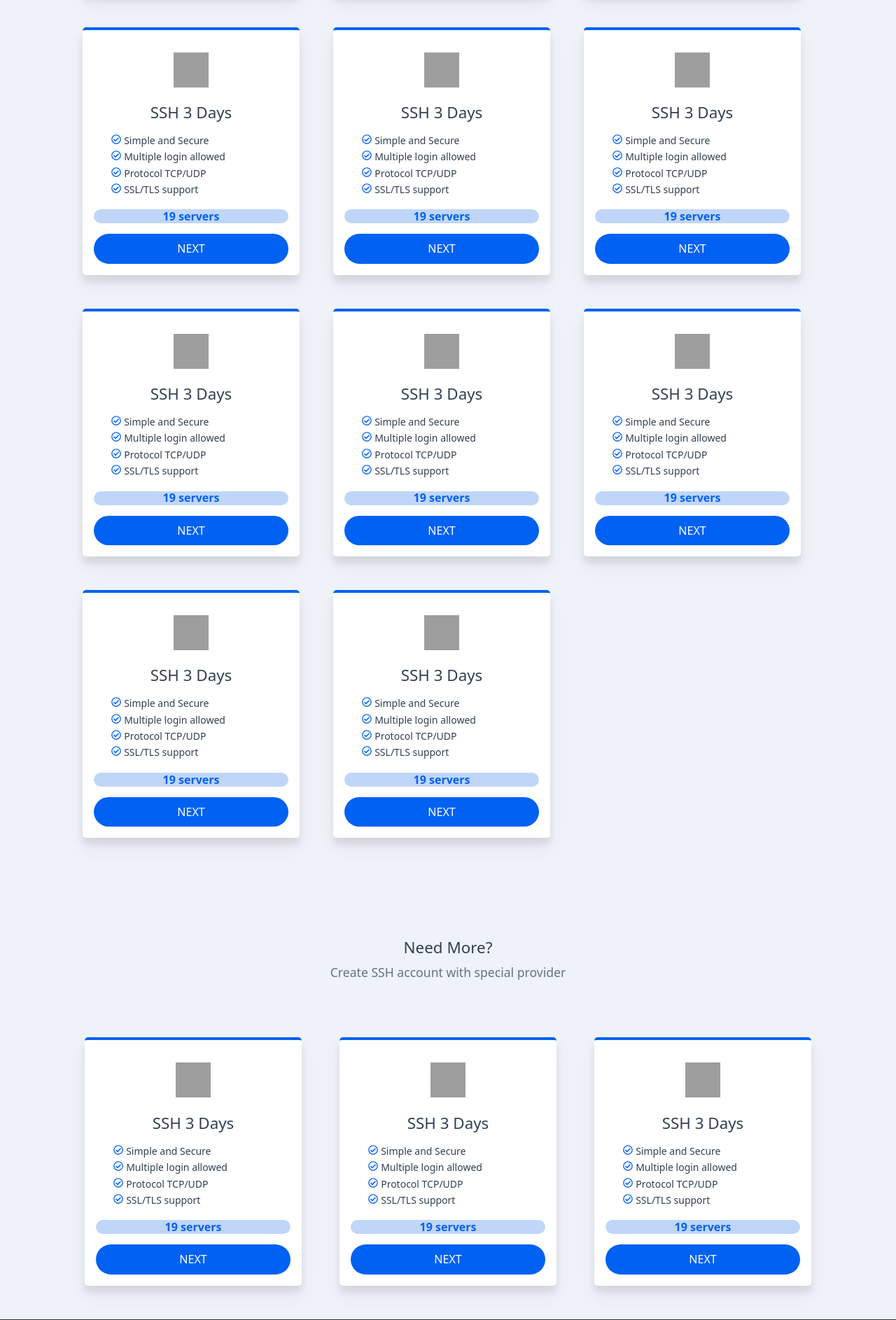
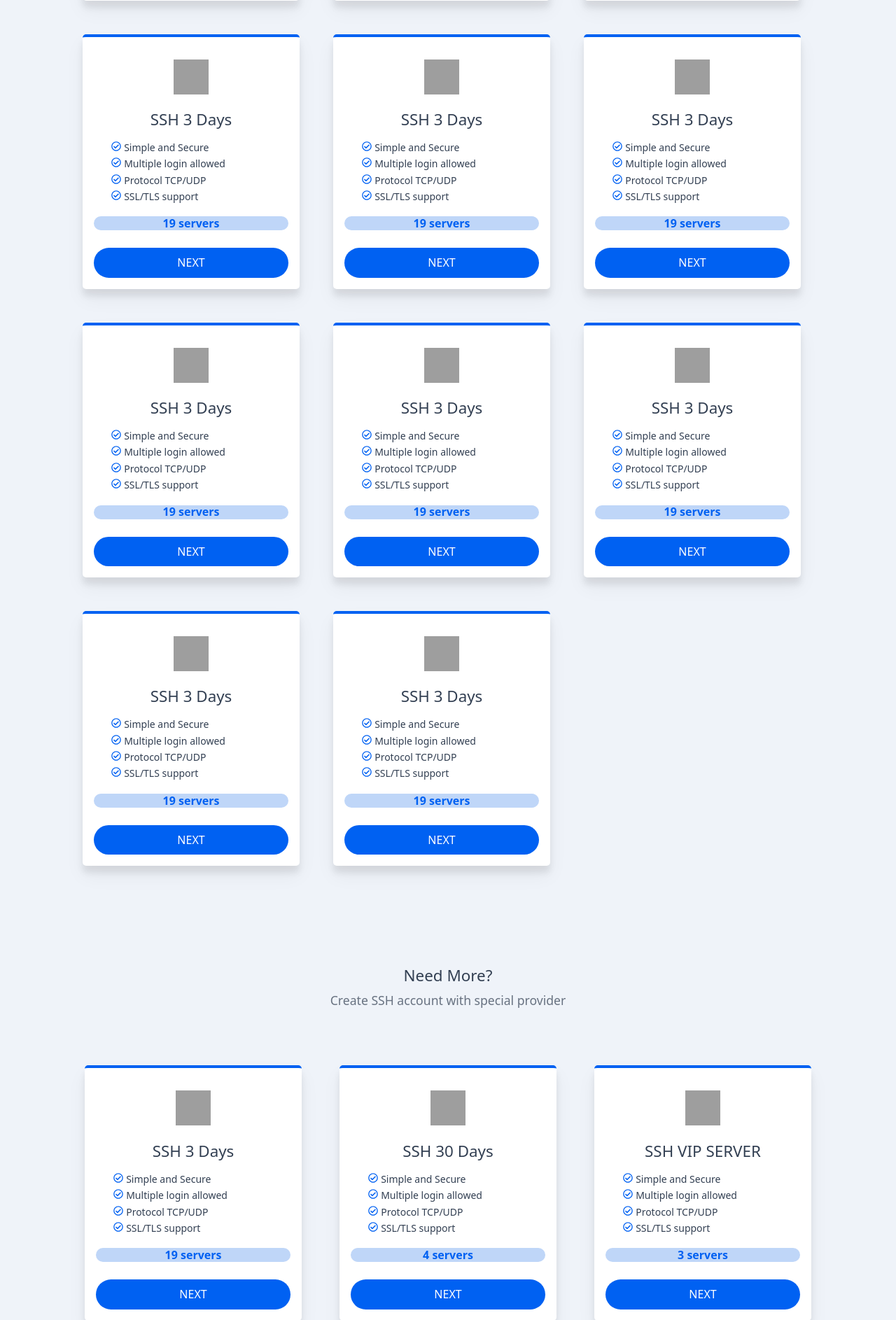
Before and after one commit to prantob29/sshocean-hw, a PHP site: page / in a window 1280 px wide. Shown: the part 2252-4138 px from the top of the page at 70% size. Run offline with PHP 8.4, Linux system fonts and the light colour scheme; grey boxes are pictures that could not be loaded.

Commit message:
add text

```diff
--- a/css/main.css
+++ b/css/main.css
@@ -375,7 +375,7 @@ p {
 }
 
 .servicessecond__wrapper--servers {
-  margin-bottom: 15px;
+  margin-bottom: 25px;
   border-radius: 10rem;
   background-color: #bfd6f8;
   color: #0061f2;
@@ -476,7 +476,7 @@ p {
 }
 
 .need__wrapper--servers {
-  margin-bottom: 15px;
+  margin-bottom: 25px;
   border-radius: 10rem;
   background-color: #bfd6f8;
   color: #0061f2;
--- a/index.html
+++ b/index.html
@@ -1365,7 +1365,7 @@
                             <div class="need__wrapper--first">
                                 <img class="need__img" src="https://sshocean.com/assets/sbadmin/img/icon-ssh.svg" width="50"
                                     height="50">
-                                <h3 class="servicessecond__caption">SSH 3 Days</h3>
+                                <h3 class="servicessecond__caption">SSH 30 Days</h3>
                             </div>
                             <ul class="need__wrapper--list">
                                 <li class="need__list--item">
@@ -1428,7 +1428,7 @@
                             <div class="need__wrapper--second">
                                 <div class="need__wrapper--servers">
                                     <b>
-                                        19 servers
+                                        4 servers
                                     </b>
                                 </div>
                                 <div class="need__wrapper--next">
@@ -1447,7 +1447,7 @@
                             <div class="need__wrapper--first">
                                 <img class="need__img" src="https://sshocean.com/assets/sbadmin/img/icon-ssh.svg" width="50"
                                     height="50">
-                                <h3 class="servicessecond__caption">SSH 3 Days</h3>
+                                <h3 class="servicessecond__caption">SSH VIP SERVER</h3>
                             </div>
                             <ul class="need__wrapper--list">
                                 <li class="need__list--item">
@@ -1510,7 +1510,7 @@
                             <div class="need__wrapper--second">
                                 <div class="need__wrapper--servers">
                                     <b>
-                                        19 servers
+                                        3 servers
                                     </b>
                                 </div>
                                 <div class="need__wrapper--next">
--- a/sass/components/_needmore.scss
+++ b/sass/components/_needmore.scss
@@ -76,7 +76,7 @@
     }
 
     &__wrapper--servers {
-        margin-bottom: 15px;
+        margin-bottom: 25px;
         border-radius: 10rem;
         background-color: #bfd6f8;
         color: #0061f2;
--- a/sass/components/_servicessecond.scss
+++ b/sass/components/_servicessecond.scss
@@ -86,7 +86,7 @@
     }
 
     &__wrapper--servers {
-        margin-bottom: 15px;
+        margin-bottom: 25px;
         border-radius: 10rem;
         background-color: #bfd6f8;
         color: #0061f2;
```
Also changed, not shown: css/main.min.css.
